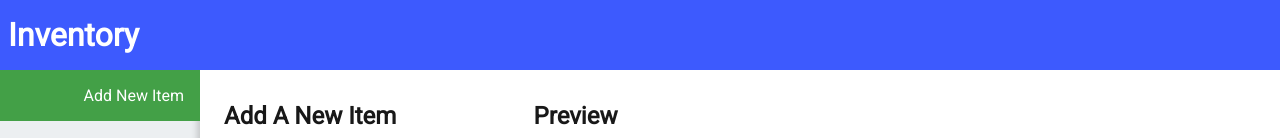
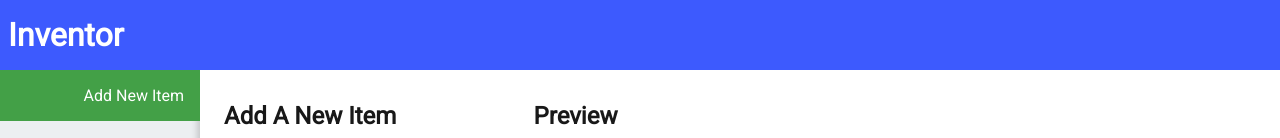
Before and after one commit to Samruddhi-Mulay-04/inventory-management, a React (Create React App) app: page / in a window 1280 px wide. Shown: the top 138 px of the page. Built offline with nearby package versions, Linux system fonts and the light colour scheme; no server answers.

Commit message:
title change

```diff
--- a/src/App.js
+++ b/src/App.js
@@ -409,7 +409,7 @@ class InventoryManagementApp extends React.Component {
   render() {
     return (
       <div className='InventoryManagementApp'>
-        <h1 className='title' onClick={() => this.changeActiveTab(1)}>Inventory</h1>
+        <h1 className='title' onClick={() => this.changeActiveTab(1)}>Inventor</h1>
         <div className='app-body'>
           <Sidebar activeTab={this.state.activeTab} changeTab={this.changeActiveTab.bind(this)} />
           <MyRouter
```
